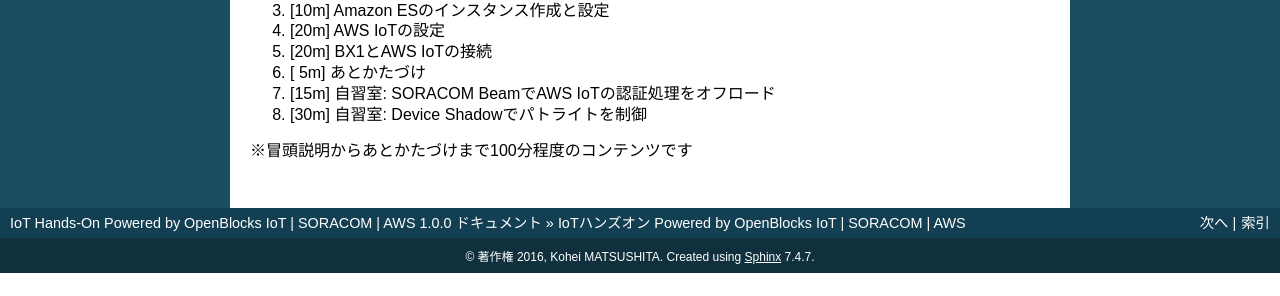
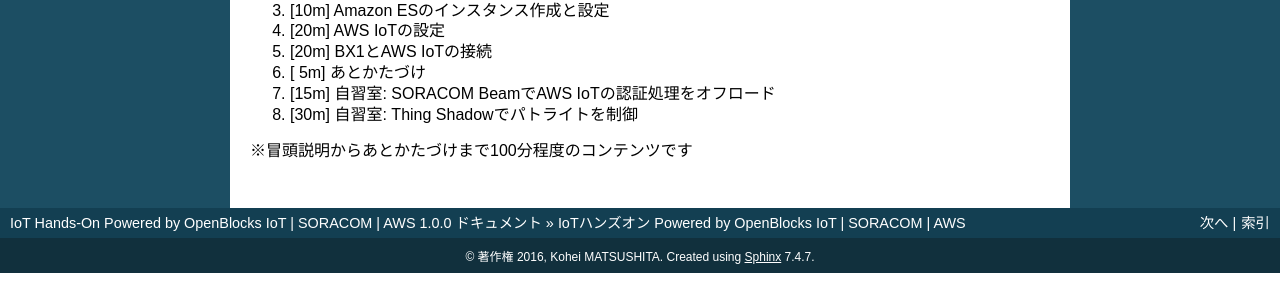
Before and after one commit to ma2shita/iot-hands-on-powered_by_openblocks_soracom_aws, a Sphinx documentation site: the page built from docs/index.rst, in a window 1280 px wide. Shown: the part 454-750 px from the top of the page. Built offline with Sphinx 7.4.7, drawn with Linux system fonts in a browser that asks for light colours.

Commit message:
Device shadow rename to Thing shadow

`````diff
--- a/docs/04.rst
+++ b/docs/04.rst
@@ -111,7 +111,7 @@
 
 AWS IoT上で "モノ" として認識できるようにします
 
-実物の "モノ" の状態を管理するための機能であるDevice shadowを使用する際に、特に必要となります
+実物の "モノ" の状態を管理するための機能であるThing shadowを使用する際に、特に必要となります
 
 作業
 ````
--- a/docs/06.rst
+++ b/docs/06.rst
@@ -30,12 +30,12 @@
 * `太陽光パネルの発電量をAWS IoTとAmazon Elasticsearch Serviceを使って可視化してみる <http://qiita.com/ToshiakiEnami/items/7b4b3090f3687979d21a>`_
 
 自習室: SORACOM BeamでAWS IoTの認証処理をオフロード
-----------------------------------------------------
+---------------------------------------------------
 
 :doc:`07` へ
 
-自習室: AWS IoTのDevice Shadowでパトライトを制御する
-----------------------------------------------------
+自習室: AWS IoTのThing Shadowでパトライトを制御する
+---------------------------------------------------
 
 :doc:`08` へ
 
--- a/docs/08.rst
+++ b/docs/08.rst
@@ -1,2 +1,2 @@
-自習室: AWS IoTのDevice Shadowでパトライトを制御する
-====================================================
+自習室: AWS IoTのThing Shadowでパトライトを制御する
+===================================================
--- a/docs/index.rst
+++ b/docs/index.rst
@@ -38,6 +38,6 @@
 #. [20m] BX1とAWS IoTの接続
 #. [ 5m] あとかたづけ
 #. [15m] 自習室: SORACOM BeamでAWS IoTの認証処理をオフロード
-#. [30m] 自習室: Device Shadowでパトライトを制御
+#. [30m] 自習室: Thing Shadowでパトライトを制御
 
 ※冒頭説明からあとかたづけまで100分程度のコンテンツです
`````
